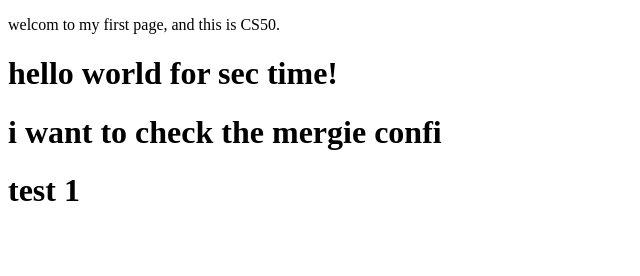
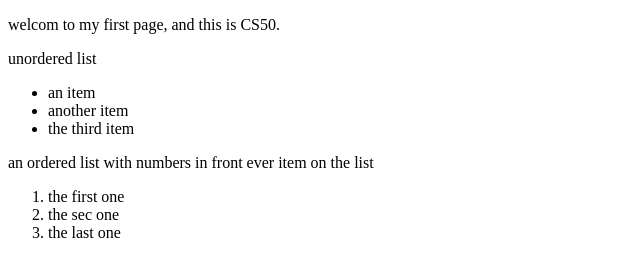
Before and after one commit to goodwiins/cs50w, a plain HTML site: page hello.html in a window 1280 px wide. Shown: the whole page, without its empty margins (0-640 px from the left). Drawn offline with Linux system fonts and the light colour scheme.

Commit message:
i added a img page, and i've edited the hello page

```diff
--- a/hello.html
+++ b/hello.html
@@ -6,8 +6,20 @@
   </head>
   <body>
     <p>welcom to my first page, and this is CS50.</p>
-    <h1>hello world for sec time!</h1>
-    <h1>i want to check the mergie confi</h1>
-    <h1>test 1</h1>
+    unordered list
+<ul>
+  <li>an item</li>
+  <li>another item</li>
+  <li>the third item </li>
+</ul>
+an ordered list with numbers in front ever item on the list
+<ol>
+  <li>the first one</li>
+  <li>the sec one</li>
+  <li>the last one</li>
+</ol>
+
+
+
   </body>
 </html>
```
Also changed, not shown: img.html (added, +10 -0 lines).
